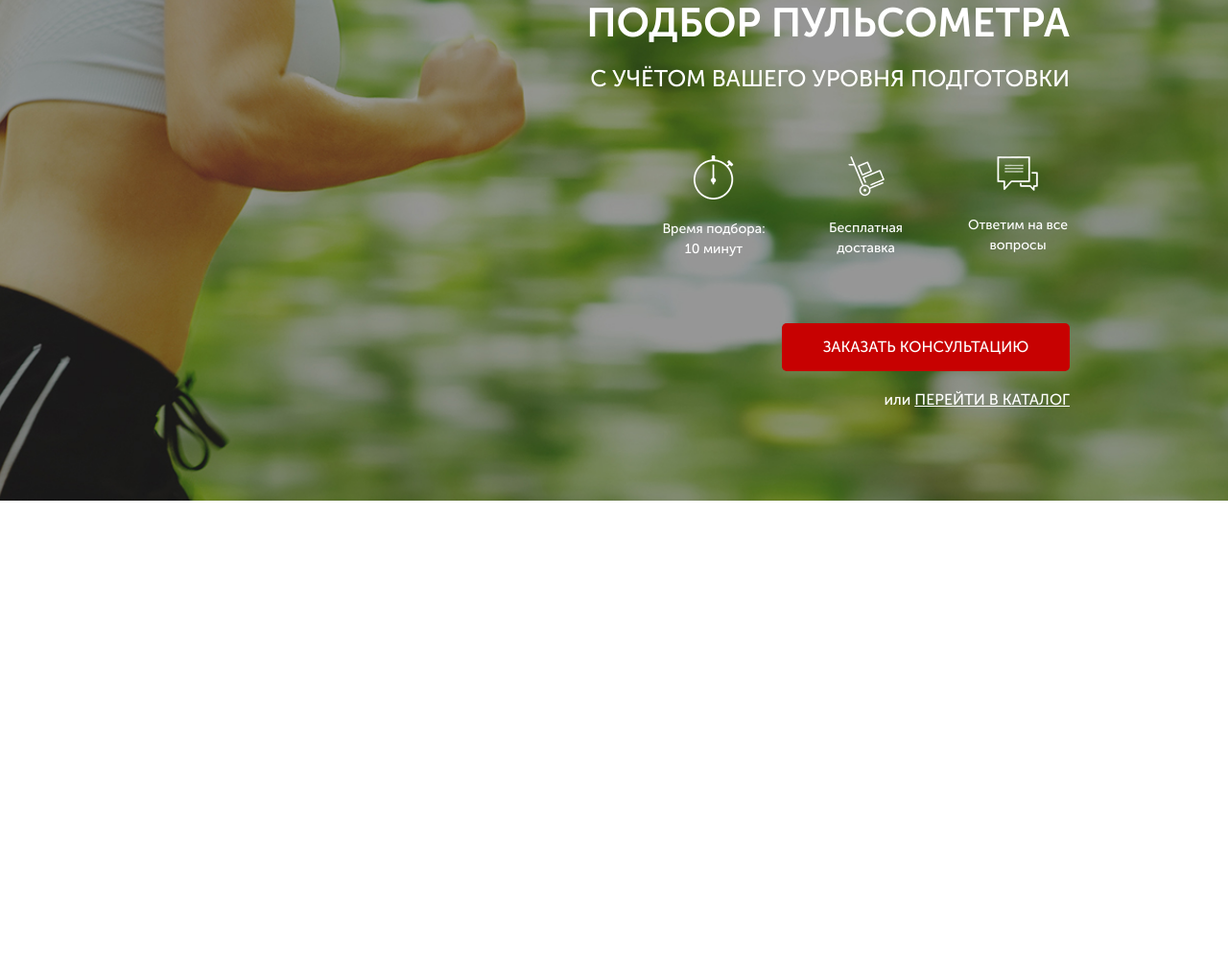
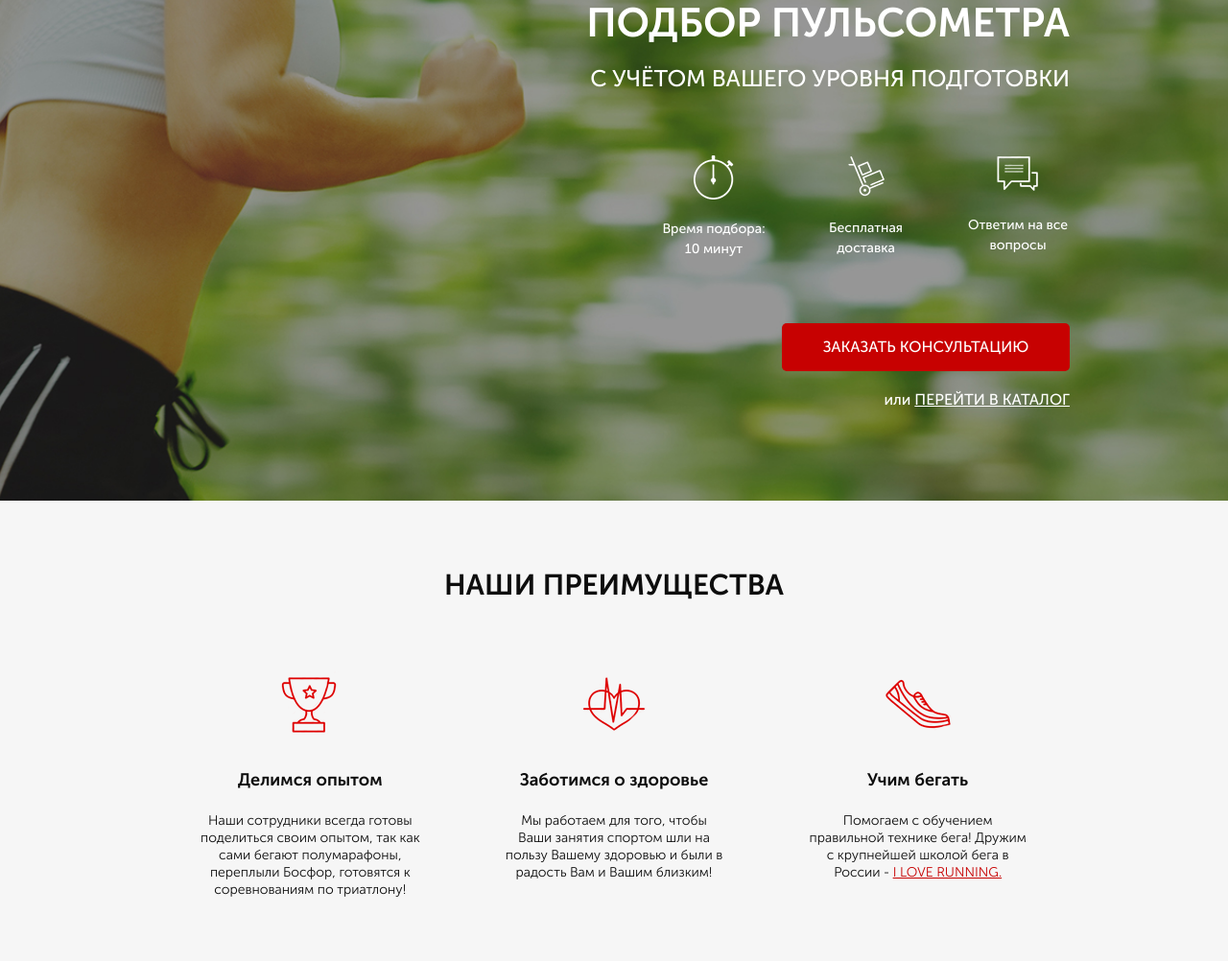
Before and after one commit to IlyaChernyaevDev/RunSmart, a website: page src/index.html in a window 1280 px wide. Shown: the part 167-1169 px from the top of the page at 96% size. Before the commit the page ends 800 px from the top, so only its background shows below. Drawn offline with Linux system fonts and the light colour scheme.

Commit message:
add and adapted advantage section

```diff
--- a/src/index.html
+++ b/src/index.html
@@ -52,5 +52,28 @@
             </div>
         </div>
     </section>
+
+    <section class="advantage">
+        <div class="container">
+            <h2 class="title">НАШИ ПРЕИМУЩЕСТВА</h2>
+            <div class="advantage__container">
+                <div class="advantage__block">
+                    <img src="icons/second_screen/cup.png" alt="Кубок" class="advantage__img">
+                    <h3 class="advantage__title">Делимся опытом</h3>
+                    <p class="advantage__text">Наши сотрудники всегда готовы поделиться своим опытом, так как сами бегают полумарафоны, переплыли Босфор, готовятся к соревнованиям по триатлону!</p>
+                </div>
+                <div class="advantage__block">
+                    <img src="icons/second_screen/heart.png" alt="Сердце" class="advantage__img">
+                    <h3 class="advantage__title">Заботимся о здоровье</h3>
+                    <p class="advantage__text">Мы работаем для того, чтобы Ваши занятия спортом шли на пользу Вашему здоровью и были в радость Вам и Вашим близким!</p>
+                </div>
+                <div class="advantage__block">
+                    <img src="icons/second_screen/shoe.png" alt="Кроссовки" class="advantage__img">
+                    <h3 class="advantage__title">Учим бегать</h3>
+                    <p class="advantage__text">Помогаем с обучением правильной технике бега! Дружим с крупнейшей школой бега в России - <span>I LOVE RUNNING.</span></p>
+                </div>
+            </div>
+        </div>
+    </section>
 </body>
 </html>
--- /dev/null
+++ b/src/sass/blocks/_advantage.scss
@@ -0,0 +1,38 @@
+.advantage {
+    padding: 73px 0 65px 0;
+    background: #F6F6F6;
+    &__container {
+        margin: 65px auto 0 auto;
+        display: flex;
+        justify-content: space-between;
+        flex-wrap: wrap;
+    }
+    &__block {
+        margin: 10px auto 0 auto;
+        max-width: 280px;
+        width: 100%;
+        text-align: center;
+    }
+    &__title {
+        margin: 35px auto 0 auto;
+        font-style: normal;
+        font-weight: 700;
+        font-size: 18px;
+        text-align: center;
+        color: #0D0D0D;
+    }
+    &__text {
+        margin: 20px auto 0 auto;
+        width: 82%;
+        font-style: normal;
+        font-weight: 300;
+        font-size: 14px;
+        line-height: 18px;
+        text-align: center;
+        color: #0D0D0D;
+        span {
+            color: #C70101;
+            text-decoration: underline;
+        }
+    }
+}
--- a/src/sass/blocks/_promo.scss
+++ b/src/sass/blocks/_promo.scss
@@ -1,7 +1,7 @@
 .promo {
     min-height: 650px;
     padding: 21px 0 93px 0;
-    background: url(../../img/bg/firstScreen.jpg) center (center/cover) no-repeat;
+    background: url(../img/bg/firstScreen.jpg) center (center/cover) no-repeat;
     &__wrapper {
         display: flex;
         flex-direction: column;
--- /dev/null
+++ b/src/sass/blocks/_title.scss
@@ -0,0 +1,8 @@
+.title {
+    text-align: center;
+    font-style: normal;
+    font-weight: 700;
+    font-size: 30px;
+    line-height: 30px;
+    color: #0D0D0D;
+}
--- a/src/sass/style.scss
+++ b/src/sass/style.scss
@@ -13,4 +13,6 @@
 @import 'blocks/promo';
 @import 'blocks/header';
 @import 'blocks/buttons';
+@import 'blocks/advantage';
+@import 'blocks/title';
 @import 'media';
```
Also changed, not shown: src/css/style.min.css, src/icons/second_screen/cup.png (renamed from src/icons/cup.png), src/icons/second_screen/heart.png (renamed from src/icons/heart.png), src/icons/second_screen/shoe.png (renamed from src/icons/shoe.png).
